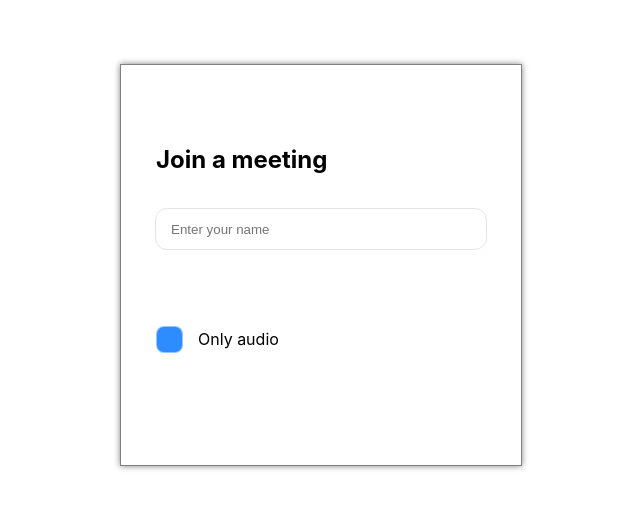
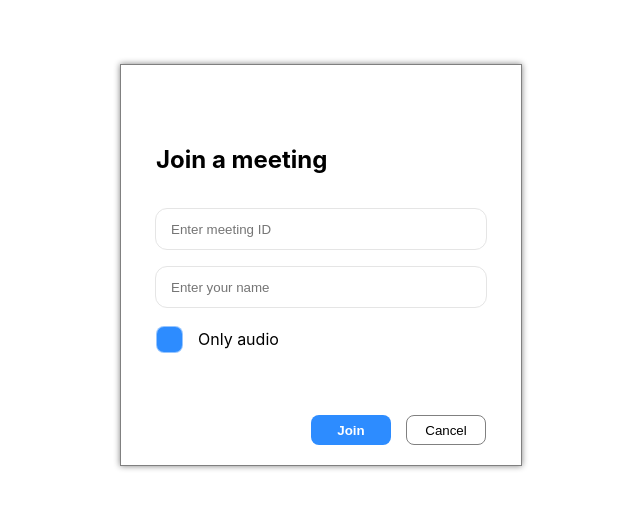
Before and after one commit to jorgevrgs/webrtc-example, a React (Create React App) app in the folder packages/client/: page /join-room in a window 1280 px wide. Shown: the part 135-644 px from the top of the page, without its empty margins (319-959 px from the left). Built offline with nearby package versions, Linux system fonts and the light colour scheme.

Commit message:
wip: create room exists service

```diff
--- a/packages/client/package.json
+++ b/packages/client/package.json
@@ -7,6 +7,7 @@
     "@testing-library/jest-dom": "5.16.5",
     "@testing-library/react": "13.4.0",
     "@testing-library/user-event": "14.4.3",
+    "axios": "1.0.0",
     "react": "^18.2.0",
     "react-dom": "^18.2.0",
     "react-redux": "8.0.4",
--- /dev/null
+++ b/packages/client/src/pages/join-room/JoinRoomButtons.js
@@ -0,0 +1,33 @@
+import React from 'react';
+import { useNavigate } from 'react-router-dom';
+
+const Button = ({ onClick, buttonText, cancelButton = false }) => {
+  const buttonClass = cancelButton
+    ? 'join_room_cancel_button'
+    : 'join_room_success_button';
+  return (
+    <button className={buttonClass} onClick={onClick}>
+      {buttonText}
+    </button>
+  );
+};
+
+export default function JoinRoomButtons({ handleJoinRoom, isRoomHost }) {
+  const successButtonText = isRoomHost ? 'Host' : 'Join';
+  const navigate = useNavigate();
+  const pushToIntroductionPage = () => {
+    navigate('/');
+  };
+
+  return (
+    <div className="join_room_buttons_container">
+      <Button onClick={handleJoinRoom} buttonText={successButtonText} />
+
+      <Button
+        onClick={pushToIntroductionPage}
+        buttonText="Cancel"
+        cancelButton
+      />
+    </div>
+  );
+}
--- a/packages/client/src/pages/join-room/JoinRoomContent.js
+++ b/packages/client/src/pages/join-room/JoinRoomContent.js
@@ -1,7 +1,10 @@
 import React, { useState } from 'react';
 import { connect } from 'react-redux';
+import { useNavigate } from 'react-router-dom';
 import { setConnectOnlyWithAudio } from '../../store/actions';
+import { getRoomExists } from '../../utils/api';
 import ErrorMessage from './ErrorMessage';
+import JoinRoomButtons from './JoinRoomButtons';
 import JoinRoomInputs from './JoinRoomInputs';
 import OnlyWithAudioCheckbox from './OnlyWithAudioCheckbox';
 
@@ -13,6 +16,37 @@ function JoinRoomContent({
   const [roomIdValue, setRoomIdValue] = useState('');
   const [userNameValue, setUserNameValue] = useState('');
   const [errorMessage, setErrorMessage] = useState('');
+  const navigate = useNavigate();
+
+  const handleJoinRoom = async () => {
+    if (isRoomHost) {
+      createRoom();
+    } else {
+      joinRoom();
+    }
+  };
+
+  const joinRoom = async () => {
+    const { roomExists, isFull } = await getRoomExists(roomIdValue);
+
+    if (roomExists && !isFull) {
+      setErrorMessage('');
+
+      // Join a room!
+      navigate('/room');
+    } else {
+      setErrorMessage(
+        roomExists
+          ? 'Meeting is full. Please try again later.'
+          : 'Meeting does not exist. Please enter a valid room ID.'
+      );
+    }
+  };
+
+  const createRoom = () => {
+    // Create a room!
+    navigate('/room');
+  };
 
   return (
     <>
@@ -30,6 +64,11 @@ function JoinRoomContent({
       />
 
       <ErrorMessage errorMessage={errorMessage} />
+
+      <JoinRoomButtons
+        isRoomHost={isRoomHost}
+        handleJoinRoom={handleJoinRoom}
+      />
     </>
   );
 }
--- a/packages/client/src/pages/join-room/JoinRoomInputs.js
+++ b/packages/client/src/pages/join-room/JoinRoomInputs.js
@@ -28,7 +28,7 @@ export default function JoinRoomInputs({
 
   return (
     <div className="join_room_inputs_container">
-      {isRoomHost && (
+      {!isRoomHost && (
         <Input
           placeholder="Enter meeting ID"
           value={roomIdValue}
--- /dev/null
+++ b/packages/client/src/utils/api.js
@@ -0,0 +1,14 @@
+import axios from 'axios';
+
+const SERVER_API = 'http://localhost:1337/api';
+
+/**
+ *
+ * @param {string} roomId
+ * @returns
+ */
+export function getRoomExists(roomId) {
+  return axios
+    .get(`${SERVER_API}/room-exists/${roomId}`)
+    .then((response) => response.data);
+}
```
Also changed, not shown: 2 other files (tests, documents, lock files or other folders).
